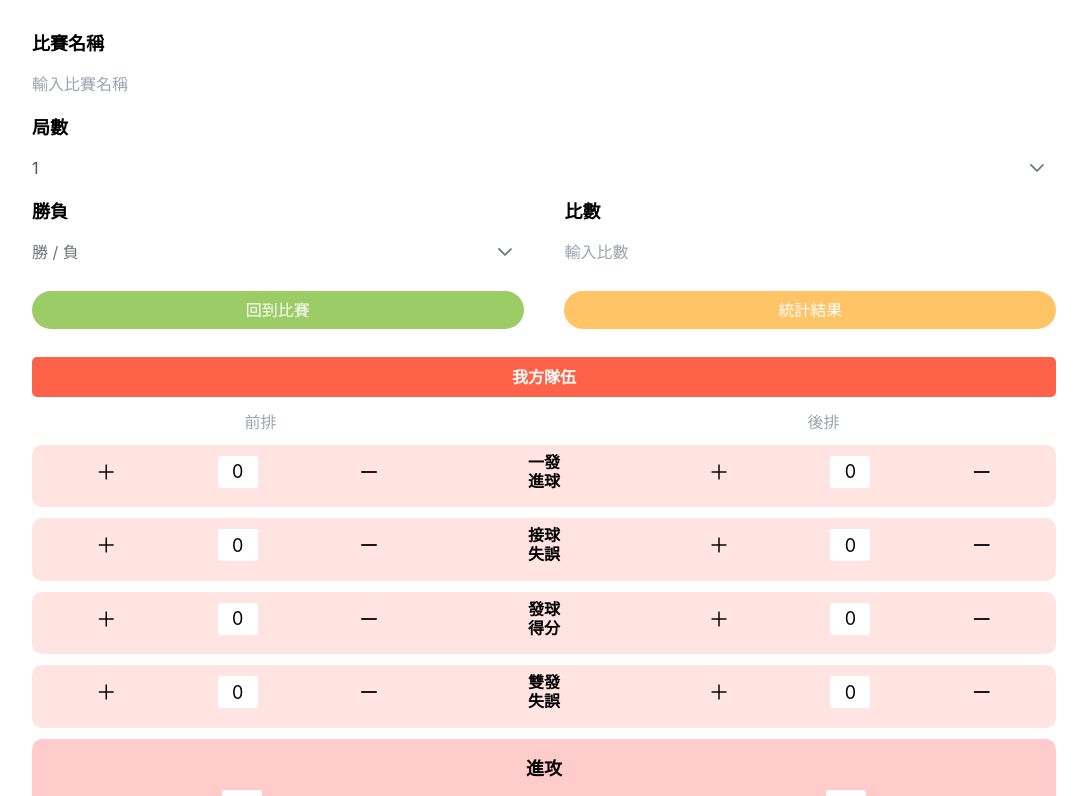
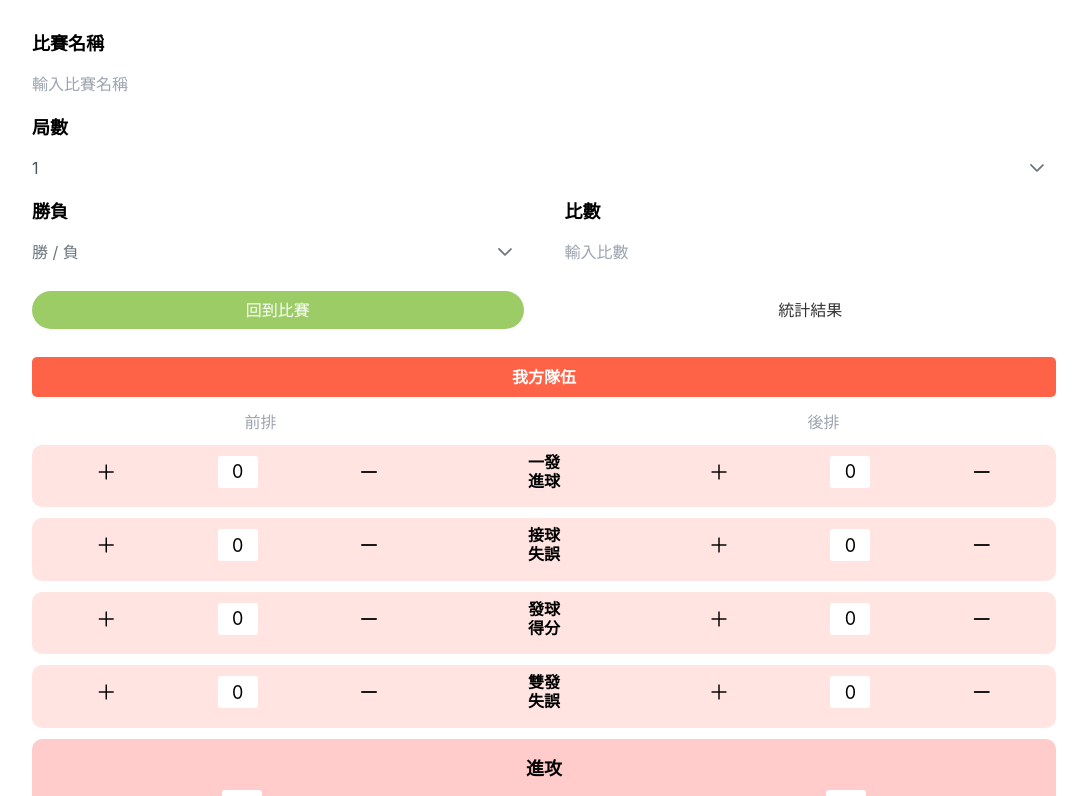
Before and after one commit to SnowyMeteor/player-scoreboard, a React (Create React App) app: page / in a window 1280 px wide. Shown: the top 796 px of the page, without its empty margins (96-1183 px from the left). Built offline with nearby package versions, Linux system fonts and the light colour scheme.

Commit message:
Update the logic of Notes components in App.tsx

```diff
--- a/src/App.tsx
+++ b/src/App.tsx
@@ -64,6 +64,8 @@ function App() {
   const [roundsData, setRoundsData] = useState<RoundData[]>([]);
   const [showStatistics, setShowStatistics] = useState(false);
   const [currentTeam, setCurrentTeam] = useState<'our' | 'enemy'>('our');
+  const [currentPage, setCurrentPage] = useState<'game' | 'statistics'>('game');
+
 
   useEffect(() => {
     setRoundsData([{
@@ -145,13 +147,15 @@ function App() {
     });
   }, [currentRound]);
 
-  const handleShowStatistics = () => {
+  const handleShowStatistics = useCallback(() => {
     setShowStatistics(true);
-  };
+    setCurrentPage('statistics');
+  }, []);
 
-  const handleBackToGame = () => {
+  const handleBackToGame = useCallback(() => {
     setShowStatistics(false);
-  };
+    setCurrentPage('game');
+  }, []);
 
   return (
     <div className="App">
@@ -160,6 +164,7 @@ function App() {
         onRoundChange={handleRoundChange}
         onShowStatistics={handleShowStatistics}
         onBackToGame={handleBackToGame}
+        currentPage={currentPage}
       />
       {showStatistics ? (
         <div className="statistics-container">
@@ -182,6 +187,7 @@ function App() {
           />
         </div>
       ) : (
+        <>
           <div {...handlers} style={{ overflow: 'hidden' }}>
             <div style={{
               display: 'flex',
@@ -204,12 +210,11 @@ function App() {
               </div>
             </div>
           </div>
-      )}
-      {!showStatistics && (
           <Notes
             value={roundsData[currentRound - 1]?.notes || ''}
             onChange={updateNotes}
           />
+        </>
       )}
     </div>
   );
--- a/src/components/GameInfo.tsx
+++ b/src/components/GameInfo.tsx
@@ -4,7 +4,7 @@ import { Dropdown } from 'primereact/dropdown';
 import { Button } from 'primereact/button';
 import '../style/GameInfo.css';
 
-const roundsOptions = Array.from({ length: 6 }, (_, i) => ({ label: `${i + 1}`, value: i + 1 }));
+const roundsOptions = Array.from({ length: 10 }, (_, i) => ({ label: `${i + 1}`, value: i + 1 }));
 const winLossOptions = [
     { label: '勝', value: 'win' },
     { label: '負', value: 'lose' }
@@ -15,9 +15,10 @@ interface GameInfoProps {
     onRoundChange: (round: number) => void;
     onShowStatistics: () => void;
     onBackToGame: () => void;
+    currentPage: 'game' | 'statistics';
 }
 
-const GameInfo: React.FC<GameInfoProps> = ({ currentRound, onRoundChange, onShowStatistics, onBackToGame }) => {
+const GameInfo: React.FC<GameInfoProps> = ({ currentRound, onRoundChange, onShowStatistics, onBackToGame, currentPage }) => {
     const [gameName, setGameName] = useState('');
     const [score, setScore] = useState('');
     const [result, setResult] = useState<string | null>(null);
@@ -114,12 +115,19 @@ const GameInfo: React.FC<GameInfoProps> = ({ currentRound, onRoundChange, onShow
             {/* 統計結果、回到比賽按鈕 */}
             <div className="game-info-row">
                 <div className="game-info-column game-info-column-left">
-                    <Button label="回到比賽" className="p-button-back-to-game w-full" onClick={onBackToGame} />
+                    <Button
+                        label="回到比賽"
+                        className={`p-button-back-to-game w-full ${currentPage === 'game' ? 'active' : 'inactive'}`}
+                        onClick={onBackToGame}
+                    />
                 </div>
                 <div className="game-info-column game-info-column-right">
-                    <Button label="統計結果" className="p-button-statistics w-full" onClick={onShowStatistics} />
+                    <Button
+                        label="統計結果"
+                        className={`p-button-statistics w-full ${currentPage === 'statistics' ? 'active' : 'inactive'}`}
+                        onClick={onShowStatistics}
+                    />
                 </div>
-
             </div>
         </div>
     );
--- a/src/style/GameInfo.css
+++ b/src/style/GameInfo.css
@@ -103,6 +103,25 @@
     border-color: #8BC34A;
 }
 
+.game-info-container .p-button.p-button-statistics.inactive,
+.game-info-container .p-button.p-button-back-to-game.inactive {
+    background-color: #FFFFFF;
+    color: #333333;
+}
+
+.game-info-container .p-button.p-button-statistics.inactive {
+    border-color: #FFC466;
+}
+
+.game-info-container .p-button.p-button-back-to-game.inactive {
+    border-color: #9CCC65;
+}
+
+.game-info-container .p-button.p-button-statistics.inactive:hover,
+.game-info-container .p-button.p-button-back-to-game.inactive:hover {
+    background-color: #f0f0f0;
+}
+
 .game-info-container .game-info-item label {
     font-size: 18px;
 }
```
Also changed, not shown: src/components/Notes.tsx (line endings or trailing spaces). Lines whose indentation alone changed are shown as unchanged.
